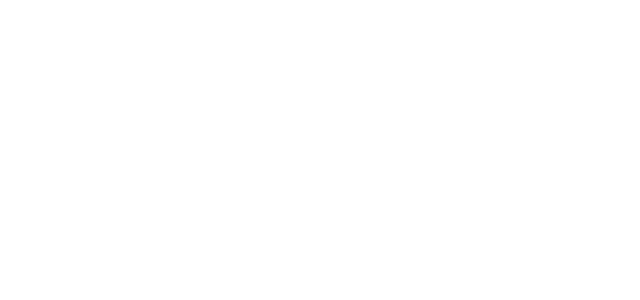
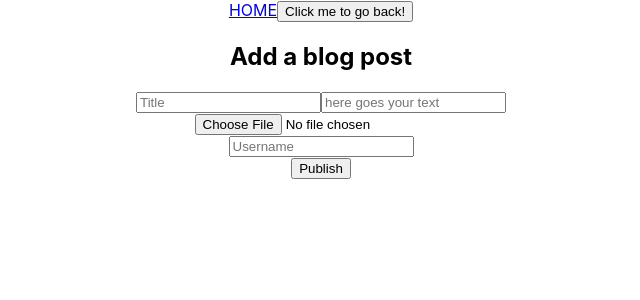
Before and after one commit to Skrawl2K/Day-70-Blog-Server, a React (Create React App) app in the folder frontend/: page /BlogAdd in a window 1280 px wide. Before the commit this address had no page. Shown: the top 300 px of the page, without its empty margins (319-959 px from the left). Built offline with nearby package versions, Linux system fonts and the light colour scheme.

Commit message:
routing working mostly - still WIP

```diff
--- a/frontend/src/App.css
+++ b/frontend/src/App.css
@@ -32,6 +32,7 @@
   from {
     transform: rotate(0deg);
   }
+
   to {
     transform: rotate(360deg);
   }
--- a/frontend/src/App.js
+++ b/frontend/src/App.js
@@ -1,13 +1,11 @@
 import './App.css';
-import {
-  BrowserRouter,
-  Route,
-  Link,
-  Switch,
-  Redirect,
-  Routes
-} from 'react-router-dom';
+import { BrowserRouter, Route, Routes } from 'react-router-dom';
 import BlogLandingPage from './pages/BlogLandingPage';
+import BlogAdd from './components/BlogAdd';
+import BlogForm from './components/BlogForm';
+import BlogListItem from './components/BlogListItem';
+import BlogDetailPage from './pages/BlogDetailPage';
+
 
 function App() {
   return (
@@ -15,9 +13,14 @@
       <BrowserRouter>
         <Routes>
           <Route exact path='/' element={<BlogLandingPage />} />
+          <Route path='/BlogAdd' element={<BlogAdd />} />
+          <Route path='/BlogForm' element={<BlogForm />} />
+          <Route path='/BlogListItem' element={<BlogListItem />} />
+          <Route path='/BlogDetailPage' element={<BlogDetailPage />} />
+
         </Routes>
       </BrowserRouter>
-    </div>
+    </div >
   );
 
 }
--- a/frontend/src/components/BlogAdd.jsx
+++ b/frontend/src/components/BlogAdd.jsx
@@ -1,4 +1,6 @@
 import { useState } from "react"
+import BackButton from "./backButton";
+import HomeButton from "./HomeButton";
 
 const BlogAdd = ({ setPosts }) => {
     const [title, setTitle] = useState("")
@@ -22,7 +24,9 @@
     };
     return (
         <section>
-            <h2>Add a Blog post</h2>
+            <HomeButton />
+            <BackButton />
+            <h2>Add a blog post</h2>
             <input type="text" name="title" placeholder="Title" onChange={e => setTitle(e.target.value)} />
             <input type="text" name="text" placeholder="here goes your text" onChange={e => setText(e.target.value)} />
             <div>
--- a/frontend/src/components/BlogForm.jsx
+++ b/frontend/src/components/BlogForm.jsx
@@ -1,3 +1,6 @@
+import BackButton from "./backButton";
+import HomeButton from "./HomeButton";
+
 const BlogForm = (props) => {
     const sendData = (e) => {
         e.preventDefaul()
@@ -10,6 +13,9 @@
             .then(data => props.setPosts(data))
     };
     return (
+        <>
+            <HomeButton />
+            <BackButton />
             <form onSubmit={sendData}>
                 <input type="text" name="title"></input>
                 <input type="file" name="blogPicture"></input>
@@ -17,6 +23,7 @@
                 <input type="text" name="name" />
                 <input type="submit" value="Send" />
             </form>
+        </>
     );
 };
 
--- a/frontend/src/components/BlogListItem.jsx
+++ b/frontend/src/components/BlogListItem.jsx
@@ -1,11 +1,20 @@
+import { Link } from "react-router-dom";
+import BackButton from "./backButton";
+import HomeButton from "./HomeButton";
+
 const BlogListItem = (props) => {
     return (
+        <>
+            <HomeButton />
+            <BackButton />
             <div>
                 <h2>{props.title}</h2>
                 <img src={'http://localhost:9295/${props.picture}'} alt={props.title} />
                 <p>{props.text}</p>
                 <p>{props.name}</p>
+                <Link to={"/BlogDetailPage"} />
             </div>
+        </>
     )
 };
 
--- /dev/null
+++ b/frontend/src/components/HomeButton.jsx
@@ -0,0 +1,10 @@
+import { Link } from "react-router-dom";
+
+const HomeButton = () => {
+
+    return (
+        <Link to={'/'}>HOME</Link>
+    );
+};
+
+export default HomeButton
--- a/frontend/src/pages/BlogLandingPage.jsx
+++ b/frontend/src/pages/BlogLandingPage.jsx
@@ -1,5 +1,7 @@
 import { useEffect, useState } from "react";
 import BlogListItem from "../components/BlogListItem";
+import { Link } from "react-router-dom";
+import BackButton from "../components/backButton";
 
 const BlogLandingPage = () => {
     const [posts, setPosts] = useState([])
@@ -11,8 +13,10 @@
     return (
         <section>
             <h1>Welcome to THE Blog</h1>
+            <BackButton />
             {posts.map(post =>
                 <BlogListItem title={post.title} picture={post.picture} />)}
+            <Link to="/BlogAdd">Add a Blog Post</Link>
         </section>
     )
 };
--- a/frontend/src/pages/blogDetailPage.jsx
+++ b/frontend/src/pages/blogDetailPage.jsx
@@ -1,8 +1,9 @@
 import { useEffect, useState } from "react";
 import BackButton from "../components/backButton";
 import BlogListItem from "../components/BlogListItem";
+import HomeButton from "../components/HomeButton";
 
-const blogDetailPage = () => {
+const BlogDetailPage = () => {
     const [posts, setPosts] = useState([])
     useEffect(() => {
         fetch('http://localhost:9095/BlogListItem')
@@ -10,12 +11,16 @@
             .then(data => setPosts(data))
     }, [])
     return (
-        <section>
+        <>
+            <HomeButton />
             <BackButton />
-            {posts.map(post =>
-                <BlogListItem title={post.title} picture={post.picture} text={post.text} name={post.name} />)}
-        </section>
+            <section>
+
+                {posts.map(posts =>
+                    <BlogListItem title={posts.title} picture={posts.picture} text={posts.text} name={posts.name} />)}
+            </section>
+        </>
     )
 };
 
-export default blogDetailPage;
+export default BlogDetailPage;
```
Lines whose indentation alone changed are shown as unchanged.
